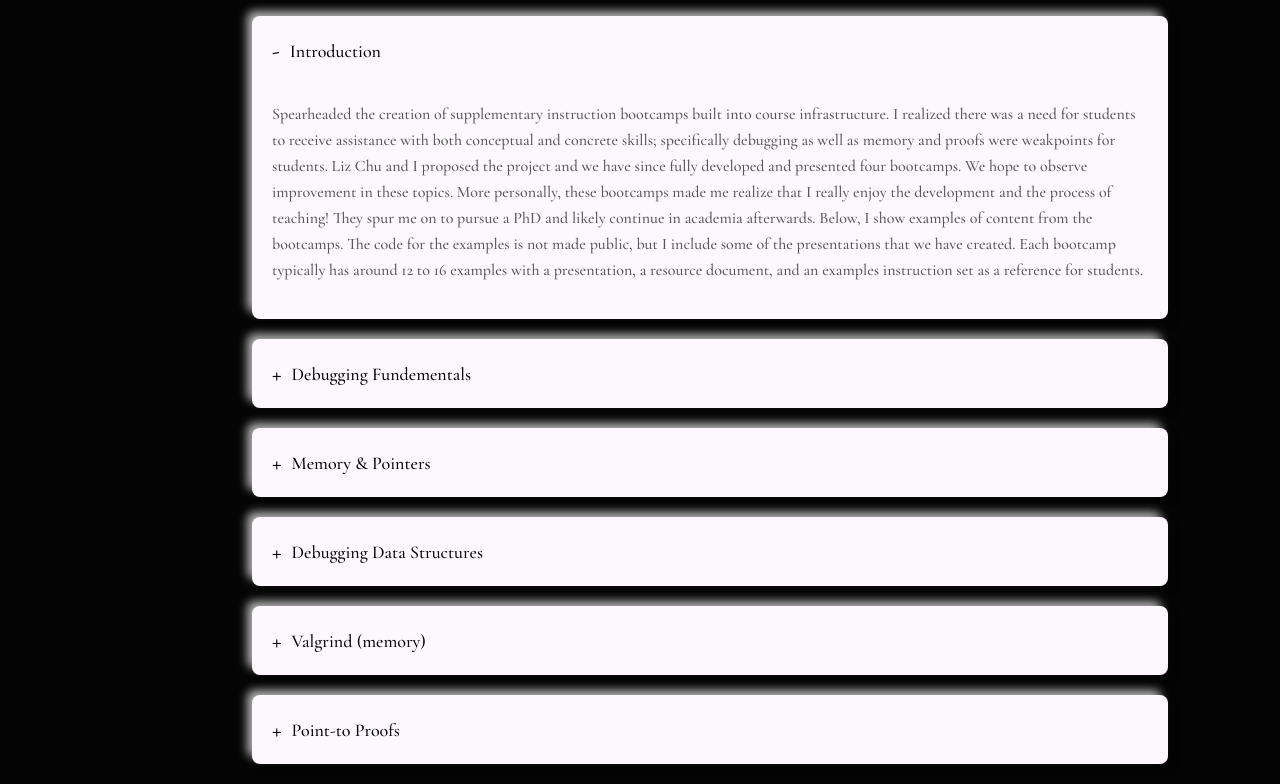
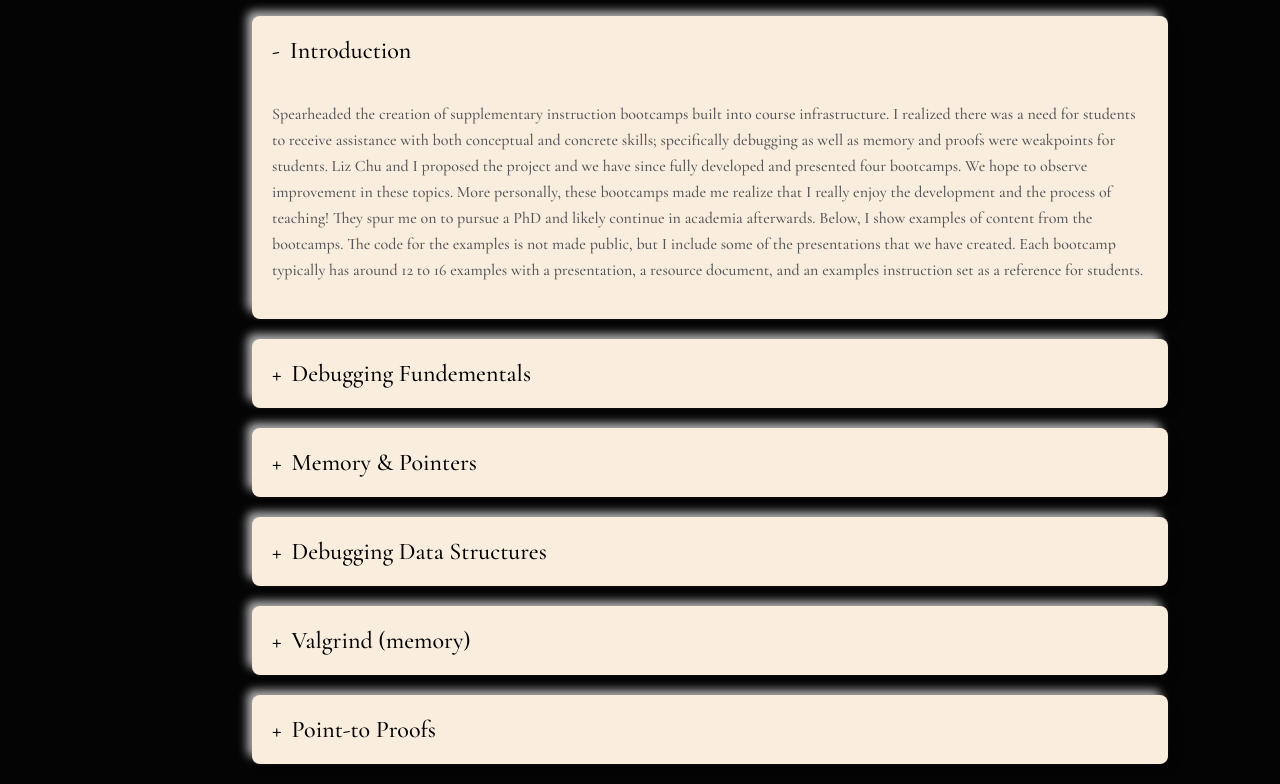
Before and after one commit to ArthurJakobsson/Personal_Website, a plain HTML site: page teaching/index.html in a window 1280 px wide. Shown: the part 100-884 px from the top of the page. Drawn offline with nearby package versions, Linux system fonts and the light colour scheme.

Commit message:
change color

```diff
--- a/teaching/teachingstyle.css
+++ b/teaching/teachingstyle.css
@@ -32,7 +32,7 @@ body{
     margin: 20px;
     padding: 10px;
     border-radius: 8px;
-    background: #fdf8fd;
+    background: #f9edde;
     box-shadow: 6px 6px 10px -1px rgba(0,0,0,0.15),
                 -6px -6px 10px -1px rgba(255,255,255,0.7);
 }
@@ -41,7 +41,7 @@ body{
     display: flex;
     align-items: center;
     padding: 10px;
-    font-size: 18px;
+    font-size: 24px;
     font-weight: 500;
     cursor: pointer;
 }
```
